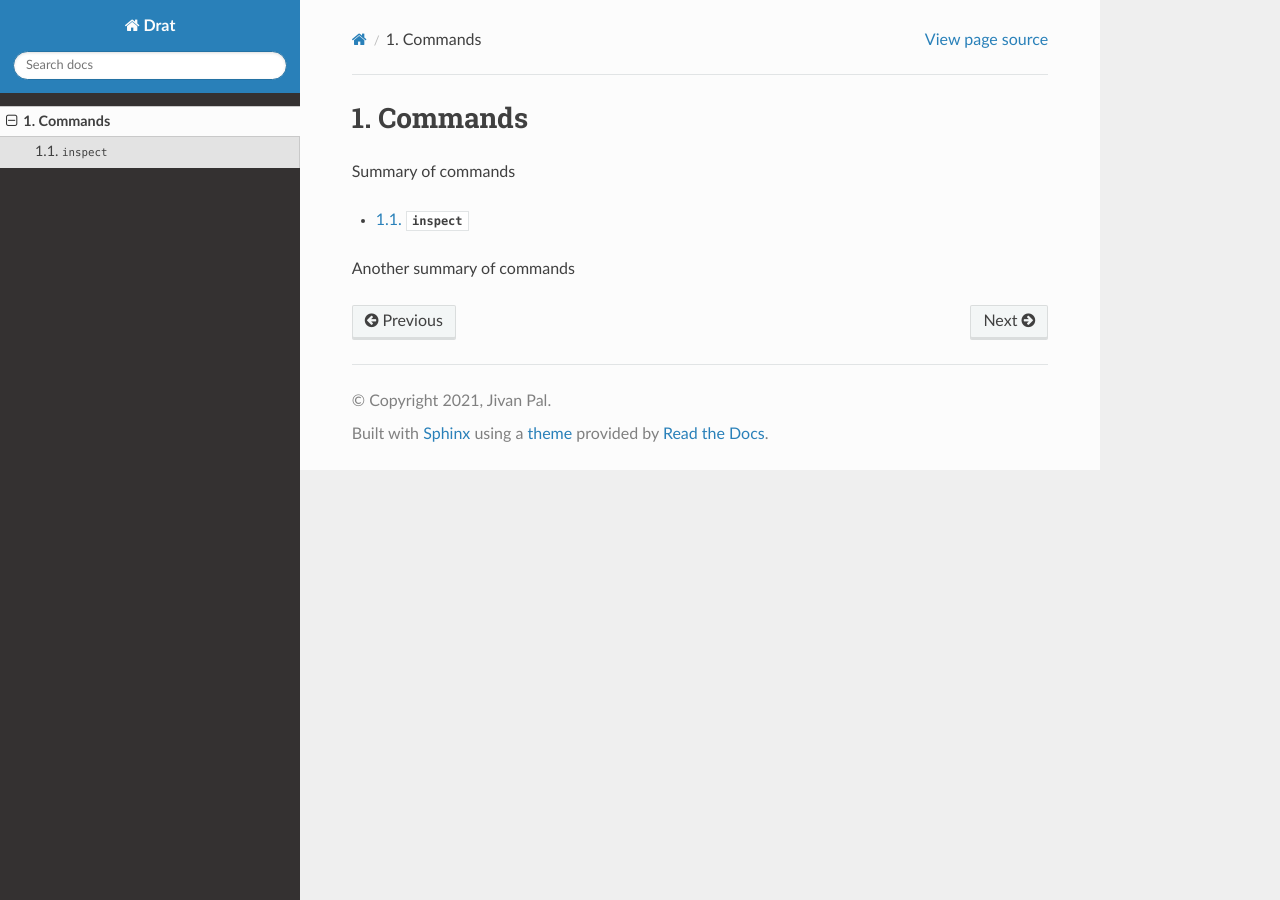
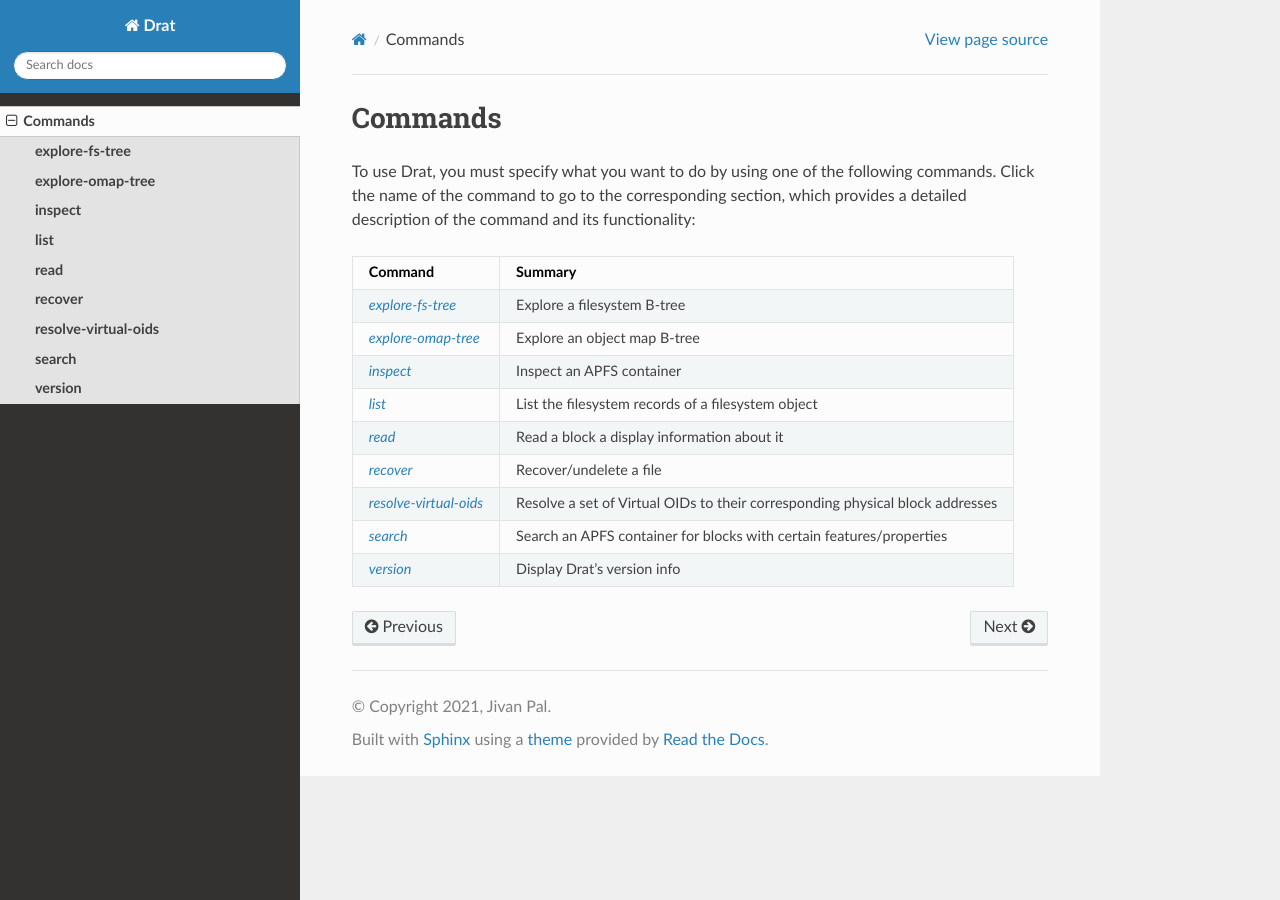
Before and after one commit to jivanpal/drat, a Sphinx documentation site: the page built from docs/commands/index.md, in a window 1280 px wide. Built offline with Sphinx 7.4.7 and the Read the Docs theme 2.0.0, drawn with Linux system fonts in a browser that asks for light colours.

Commit message:
Boilerplate for commands, table of contents for §Commands

````diff
--- a/docs/commands/index.md
+++ b/docs/commands/index.md
@@ -1,9 +1,31 @@
 # Commands
 
-Summary of commands
+To use Drat, you must specify what you want to do by using one of the following
+commands. Click the name of the command to go to the corresponding section,
+which provides a detailed description of the command and its functionality:
+
+| Command                               | Summary |
+| :--                                   | :--     |
+| *{ref}`command_explore-fs-tree`*      | Explore a filesystem B-tree |
+| *{ref}`command_explore-omap-tree`*    | Explore an object map B-tree |
+| *{ref}`command_inspect`*              | Inspect an APFS container |
+| *{ref}`command_list`*                 | List the filesystem records of a filesystem object |
+| *{ref}`command_read`*                 | Read a block a display information about it |
+| *{ref}`command_recover`*              | Recover/undelete a file |
+| *{ref}`command_resolve-virtual-oids`* | Resolve a set of Virtual OIDs to their corresponding physical block addresses |
+| *{ref}`command_search`*               | Search an APFS container for blocks with certain features/properties |
+| *{ref}`command_version`*              | Display Drat's version info |
 
 ```{toctree}
+:hidden:
+
+explore-fs-tree
+explore-omap-tree
 inspect
+list
+read
+recover
+resolve-virtual-oids
+search
+version
 ```
-
-Another summary of commands
````
Also changed, not shown: docs/commands/explore-fs-tree.md (added, +6 -0 lines), docs/commands/explore-omap-tree.md (added, +6 -0 lines), docs/commands/inspect.md (+4 -3 lines), docs/commands/list.md (added, +6 -0 lines), docs/commands/read.md (added, +6 -0 lines), docs/commands/recover.md (added, +6 -0 lines), docs/commands/resolve-virtual-oids.md (added, +6 -0 lines), docs/commands/search.md (added, +6 -0 lines), docs/commands/version.md (added, +6 -0 lines), docs/index.md (+0 -8 lines).
